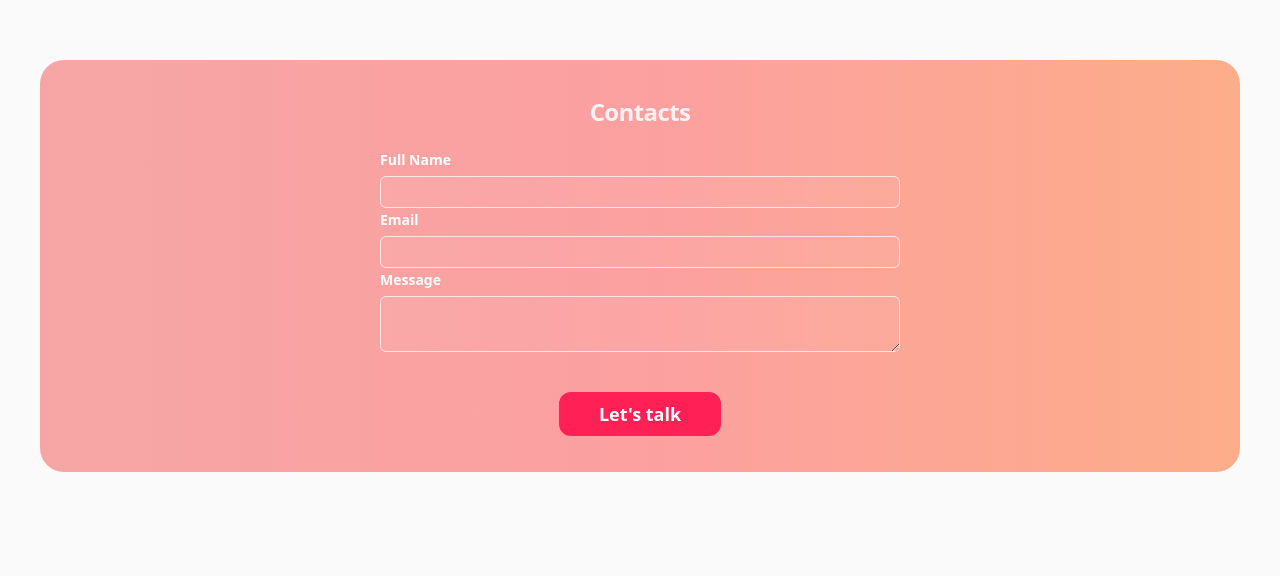
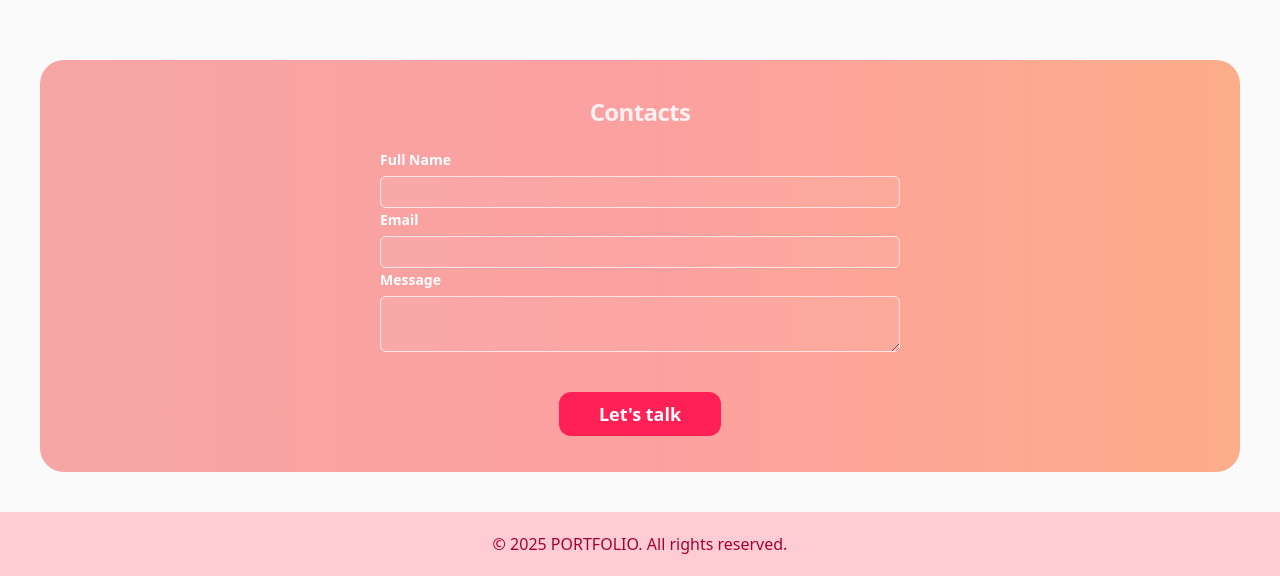
Before and after one commit to ANANYA-BERA/PORTFOLIO, a React (Vite) app in the folder Portfolio/: page / in a window 1280 px wide. Shown: the part 2380-2956 px from the top of the page. Before the commit the page ends 2892 px from the top, so only its background shows below. Built offline with nearby package versions, Linux system fonts and the light colour scheme.

Commit message:
footer added

```diff
--- a/Portfolio/src/App.jsx
+++ b/Portfolio/src/App.jsx
@@ -3,6 +3,7 @@ import Home from './Components/HomePage/Home'
 import About from './Components/AboutSection/About'
 import Projects from './Components/ProjectSection/Projects'
 import Contact from './Components/ContactSection/Contact'
+import Footer from './Footer'
 
 
 const App = () => {
@@ -12,6 +13,7 @@ const App = () => {
       <About />
       <Projects />
       <Contact/>
+      <Footer />
     </div>
   )
 }
--- /dev/null
+++ b/Portfolio/src/Footer.jsx
@@ -0,0 +1,11 @@
+import React from 'react'
+
+const Footer = () => {
+  return (
+    <div className='py-5 text-rose-800 text-xm bg-rose-200 text-center' >
+      <p>© 2025 PORTFOLIO. All rights reserved.</p>
+    </div>
+  )
+}
+
+export default Footer
```
